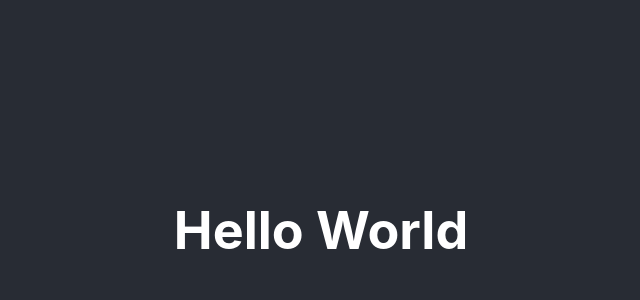
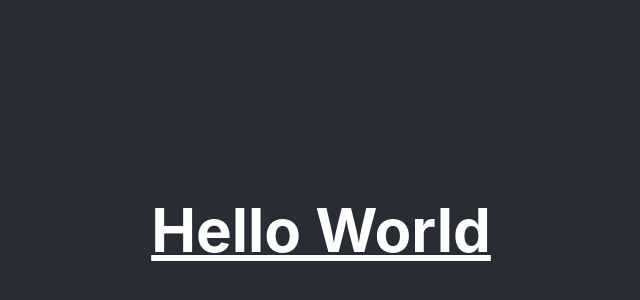
Before and after one commit to jeffyun123/web-email-scraper, a React (Create React App) app: page / in a window 1280 px wide. Shown: the part 170-470 px from the top of the page, without its empty margins (319-959 px from the left). Built offline with nearby package versions, Linux system fonts and the light colour scheme; the HTML template or start-up script is replaced by a standard one.

Commit message:
add tailwind

```diff
--- a/package.json
+++ b/package.json
@@ -39,5 +39,10 @@
       "last 1 firefox version",
       "last 1 safari version"
     ]
+  },
+  "devDependencies": {
+    "autoprefixer": "^10.4.8",
+    "postcss": "^8.4.14",
+    "tailwindcss": "^3.1.7"
   }
 }
--- /dev/null
+++ b/postcss.config.js
@@ -0,0 +1,6 @@
+module.exports = {
+  plugins: {
+    tailwindcss: {},
+    autoprefixer: {},
+  },
+}
--- a/src/App.tsx
+++ b/src/App.tsx
@@ -4,7 +4,7 @@ function App() {
   return (
     <div className="App">
       <header className="App-header">
-        <h1>Hello World</h1>
+        <h1 className="text-6xl font-bold underline">Hello World</h1>
       </header>
     </div>
   );
--- a/src/index.css
+++ b/src/index.css
@@ -1,3 +1,7 @@
+@tailwind base;
+@tailwind components;
+@tailwind utilities;
+
 body {
   margin: 0;
   font-family: -apple-system, BlinkMacSystemFont, 'Segoe UI', 'Roboto', 'Oxygen',
--- /dev/null
+++ b/tailwind.config.js
@@ -0,0 +1,8 @@
+/** @type {import('tailwindcss').Config} */
+module.exports = {
+  content: ['./src/**/*.{js,jsx,ts,tsx}'],
+  theme: {
+    extend: {},
+  },
+  plugins: [],
+};
```
Also changed, not shown: 1 other file (tests, documents, lock files or other folders).
